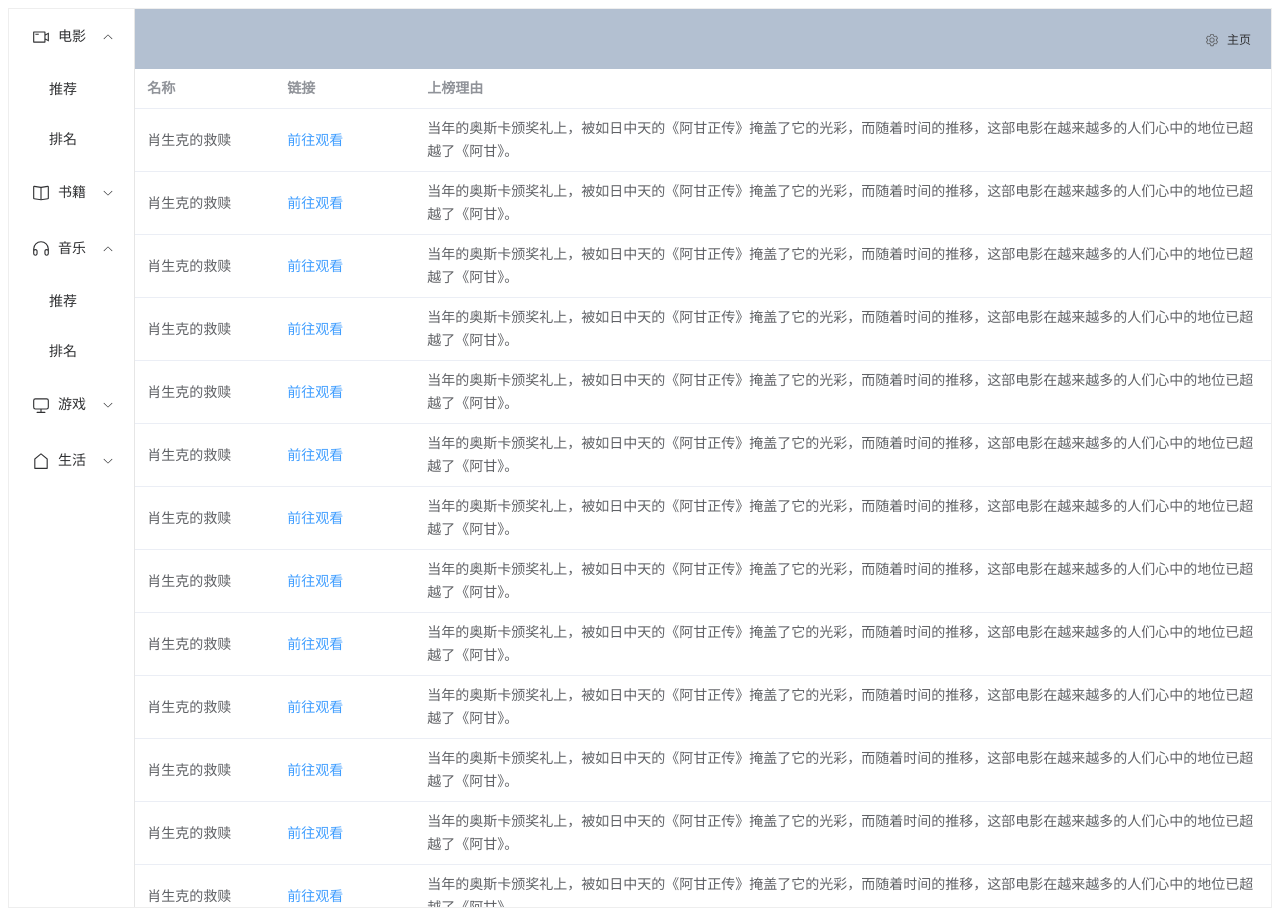
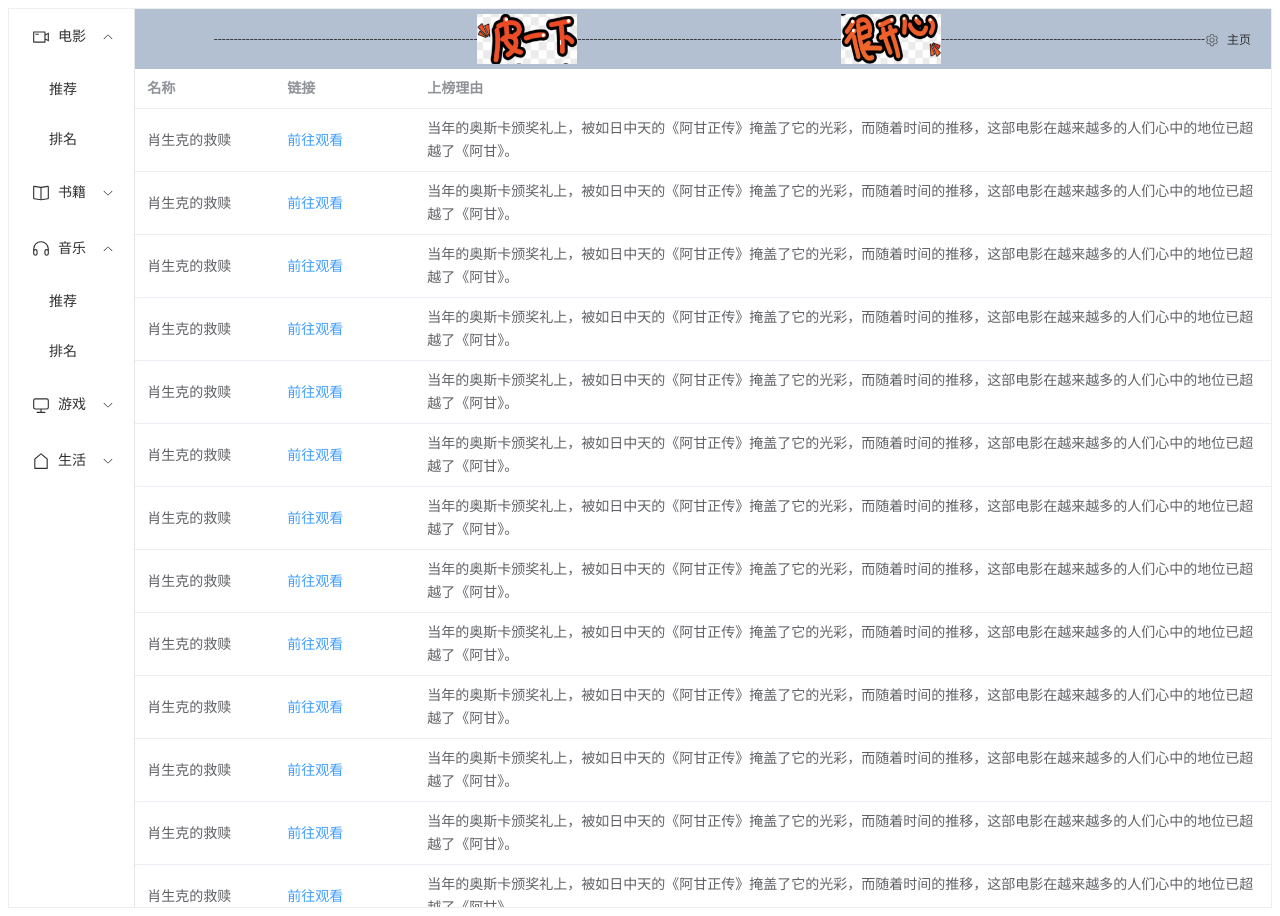
Before and after one commit to noonexie/The-Real-Skins-Square-of-Wuhu-vue, a Vue app: page / in a window 1280 px wide. Built offline with nearby package versions, Linux system fonts and the light colour scheme.

Commit message:
add image

```diff
--- a/package.json
+++ b/package.json
@@ -1,5 +1,5 @@
 {
-  "name": "NoOne",
+  "name": "The-Real-Skins-Square-of-Wuhu",
   "version": "0.0.0",
   "scripts": {
     "dev": "vite",
--- a/src/App.vue
+++ b/src/App.vue
@@ -48,6 +48,11 @@
     <el-container>
       <el-header style="text-align: right; font-size: 12px">
         <div class="toolbar">
+          <span>------------------------------------------------------------------</span>
+          <img src="./image/1646722035560-image.png" width="100" height="50" />
+          <span>------------------------------------------------------------------</span>
+          <img src="./image/1646723521163-image.png" width="100" height="50" />
+          <span>------------------------------------------------------------------</span>
           <el-dropdown>
             <el-icon style="margin-right: 8px; margin-top: 1px"
               ><setting
@@ -70,7 +75,13 @@
             <el-table-column prop="name" label="名称" width="140">
             </el-table-column>
             <el-table-column prop="url" label="链接" width="140">
-              <el-link type="primary" href="http://www.sj021.com/bo/220802-2-1.html" target="_blank" underline>前往观看</el-link>
+              <el-link
+                type="primary"
+                href="http://www.sj021.com/bo/220802-2-1.html"
+                target="_blank"
+                underline
+                >前往观看</el-link
+              >
             </el-table-column>
             <el-table-column prop="text" label="上榜理由"> </el-table-column>
           </el-table>
```
Also changed, not shown: src/image/1646722035560-image.png (added), src/image/1646723521163-image.png (added).
